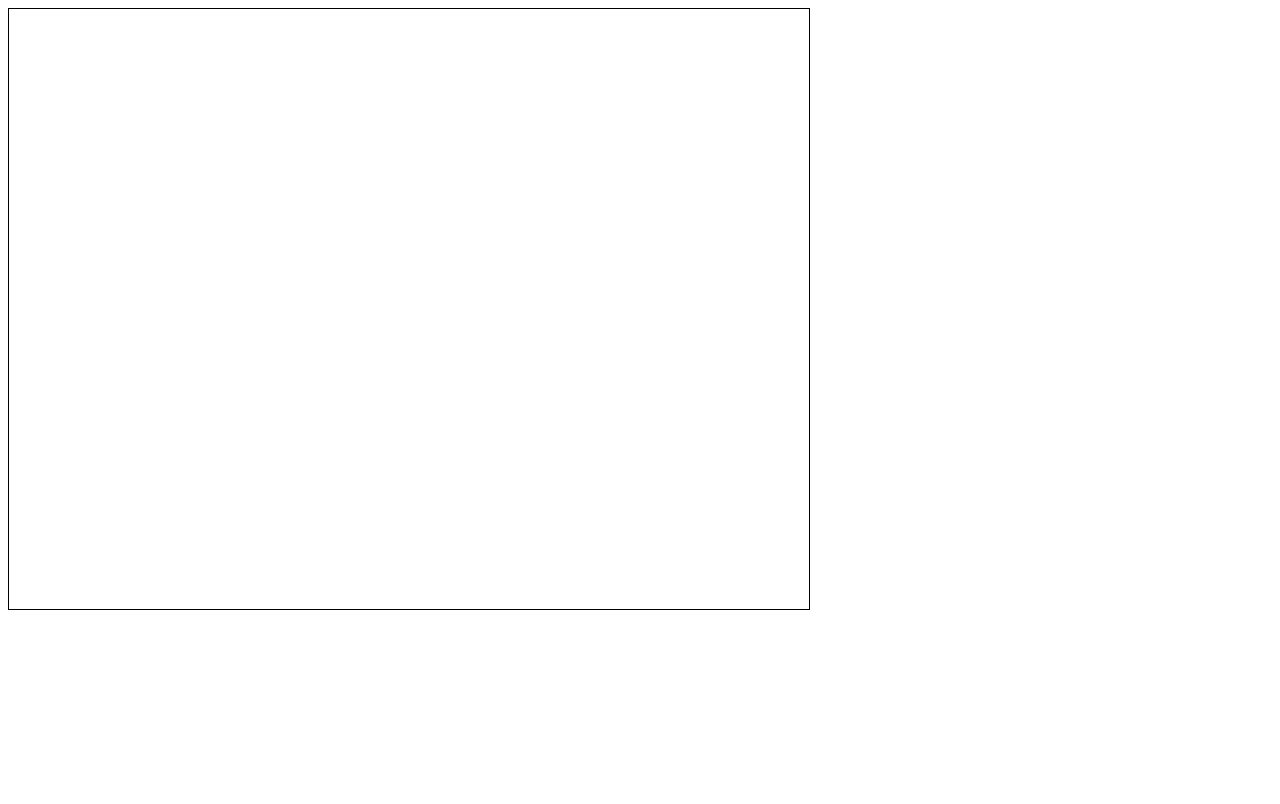
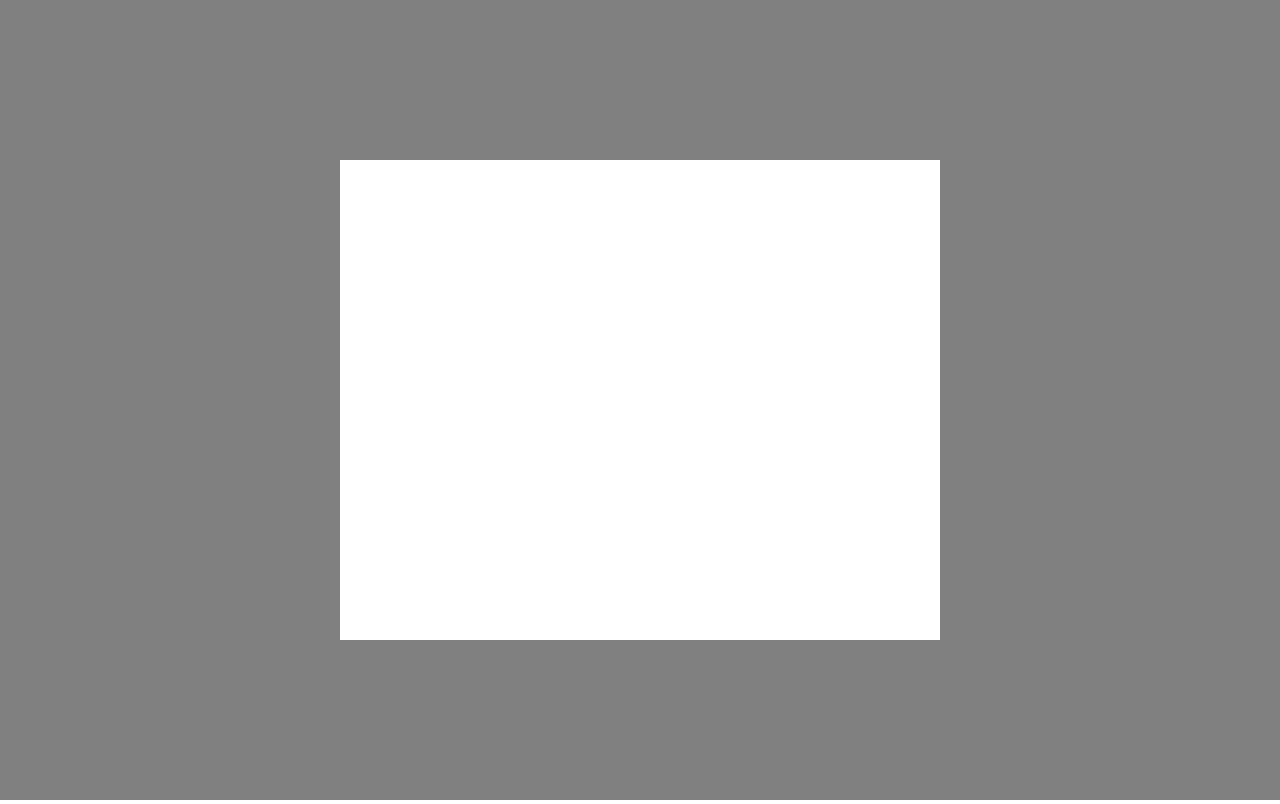
Before and after one commit to Dimaaap/JSDrawApp, a plain HTML site: page index.html in a window 1280 px wide. Drawn offline with Linux system fonts and the light colour scheme.

Commit message:
Add new frame

```diff
--- a/index.html
+++ b/index.html
@@ -5,6 +5,7 @@
         <link rel="stylesheet" type="text/css" href="style.css">
     </head>
     <body>
-        <canvas id="canvas" width="800" height="600"></canvas>
+        <canvas id="myCanvas"></canvas>
+        <script src="script.js"></script>
     </body>
 </html>
--- /dev/null
+++ b/script.js
@@ -0,0 +1,35 @@
+const myCanvas = document.getElementById("myCanvas");
+
+const canvasProperties = {
+    width: window.innerWidth,
+    height: window.innerHeight,
+    center: {
+        x: window.innerWidth / 2,
+        y: window.innerHeight / 2
+    }
+}
+
+myCanvas.height = canvasProperties.height;
+myCanvas.width = canvasProperties.width;
+
+const ctx = myCanvas.getContext("2d");
+ctx.fillStyle = "gray";
+ctx.fillRect(0, 0, myCanvas.width, myCanvas.height);
+
+const stageProperties = {
+    width: 600,
+    height: 480,
+    left: canvasProperties.center.x - 600 / 2,
+    right: canvasProperties.center.y - 480 / 2
+}
+
+ctx.fillStyle = "white";
+ctx.fillRect(stageProperties.left, stageProperties.right,
+    stageProperties.width, stageProperties.height);
+
+myCanvas.addEventListener("pointerdown", (e) => {
+    const mousePosition = {
+        x: e.offsetX,
+        y: e.offsetY
+    }
+})
--- a/style.css
+++ b/style.css
@@ -1,3 +1,5 @@
-canvas {
-    border: 1px solid black;
+body {
+    margin: 0;
+    overflow: hidden;
+    box-sizing: border-box;
 }
```
